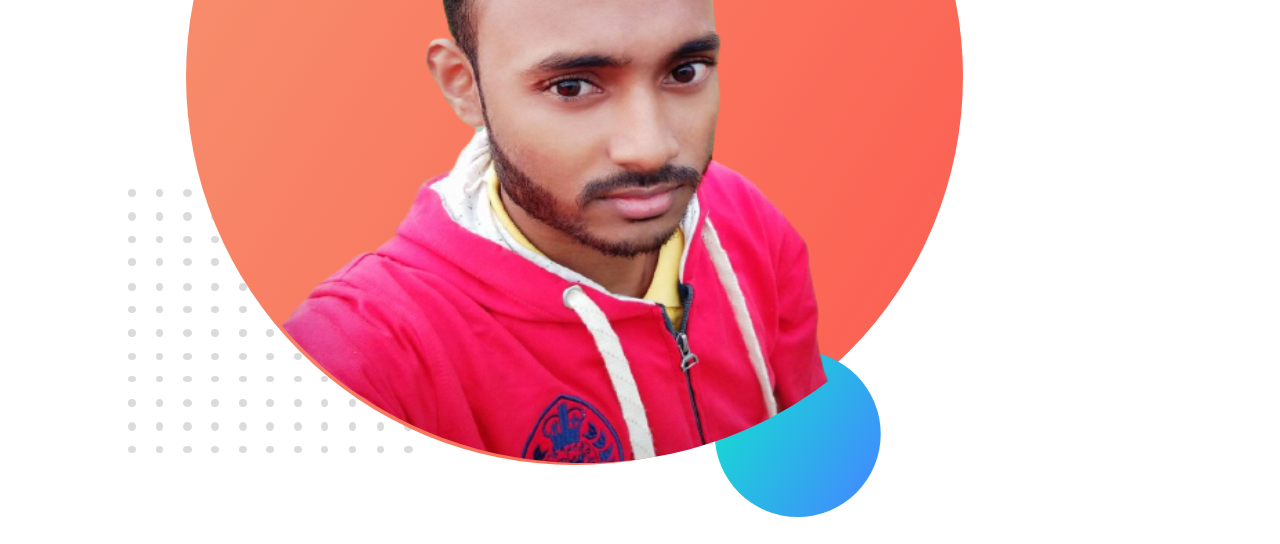
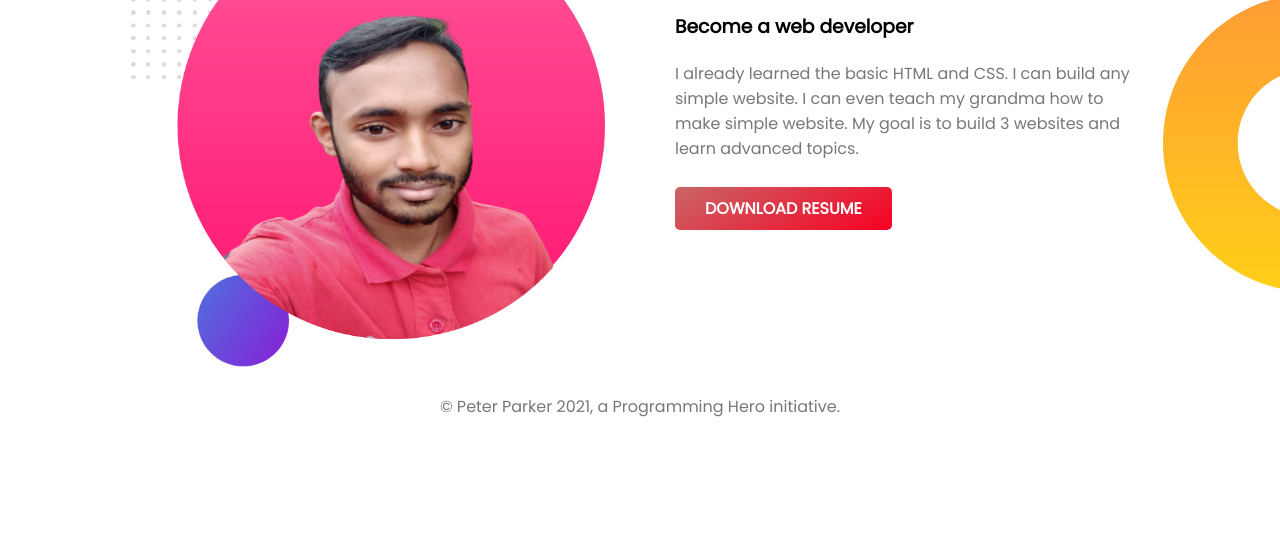
Before and after one commit to Taposhpaul1998/developer-portfoli, a plain HTML site: page index.html in a window 1280 px wide. Shown: the part 626-1170 px from the top of the page. After the commit the page ends 1045 px from the top, so only its background shows below. Drawn offline with Linux system fonts and the light colour scheme.

Commit message:
developer commit

```diff
--- a/index.html
+++ b/index.html
@@ -31,6 +31,24 @@
 
         </div>
     </section>
+    <section class="dream-area">
+        <div class="conteinar">
+            <div class="half-widh">
+                <img src="developer-portfolio-img/my-bg2.png" alt="">
+            </div>
+            <div class="half-widh">
+                <h2>Dream Big</h2>
+                <h3>Become a web developer</h3>
+                <p>I already learned the basic HTML and CSS. I can build any simple website. I can even teach my grandma
+                    how to make simple website. My goal is to build 3 websites and learn advanced topics.</p>
+                <a class="anchor-button" href="http://" target="_blank" rel="noopener noreferrer">DOWNLOAD RESUME</a>
+            </div>
+        </div>
+    </section>
+
+    <footer>
+        <p>© Peter Parker 2021, a Programming Hero initiative.</p>
+    </footer>
 </body>
 
 </html>
--- a/style.css
+++ b/style.css
@@ -9,7 +9,11 @@ body{
      background-image: url(developer-portfolio-img/top-banner.png);
      background-repeat: no-repeat;
  }
- .conteinar {width: 80%;padding: 20px;}
+ .conteinar {
+     width: 85%;
+     padding: 20px;
+     display: flex;
+}
  h2{
      font-size: 50px;
  }
@@ -21,8 +25,14 @@ h3 {
     margin: 20px 0px;
 }
 
-p {
-    color: #4e4c4c;
+.half-widh h2 {
+    margin-bottom: 25px;
+}
+
+
+.half-widh p {
+    margin-bottom: 35px;
+    color: #787877;
     font-weight: 500;
 }
 
@@ -33,4 +43,28 @@ a.anchor-button {
     padding: 10px 30px;
     font-weight: bold;
     border-radius: 5px;
+    cursor: pointer;
 }
+a.anchor-button:hover{
+    background-image: linear-gradient(150deg, hsl(44, 100%, 51%), #f78f07);
+}
+.half-widh {
+    width: 50%;
+    overflow: hidden;
+    margin: 0px 35px;
+}
+
+.half-widh img {
+    width: 100%;
+}
+.dream-area{
+    background-image: url(developer-portfolio-img/dream-bg.png);
+    background-repeat: no-repeat;
+    background-position: right;
+}
+
+footer p {
+    text-align: center;
+    color: #787877;
+    font-weight: 500;
+}
```
Also changed, not shown: developer-portfolio-img/dream-bg.png (added).
